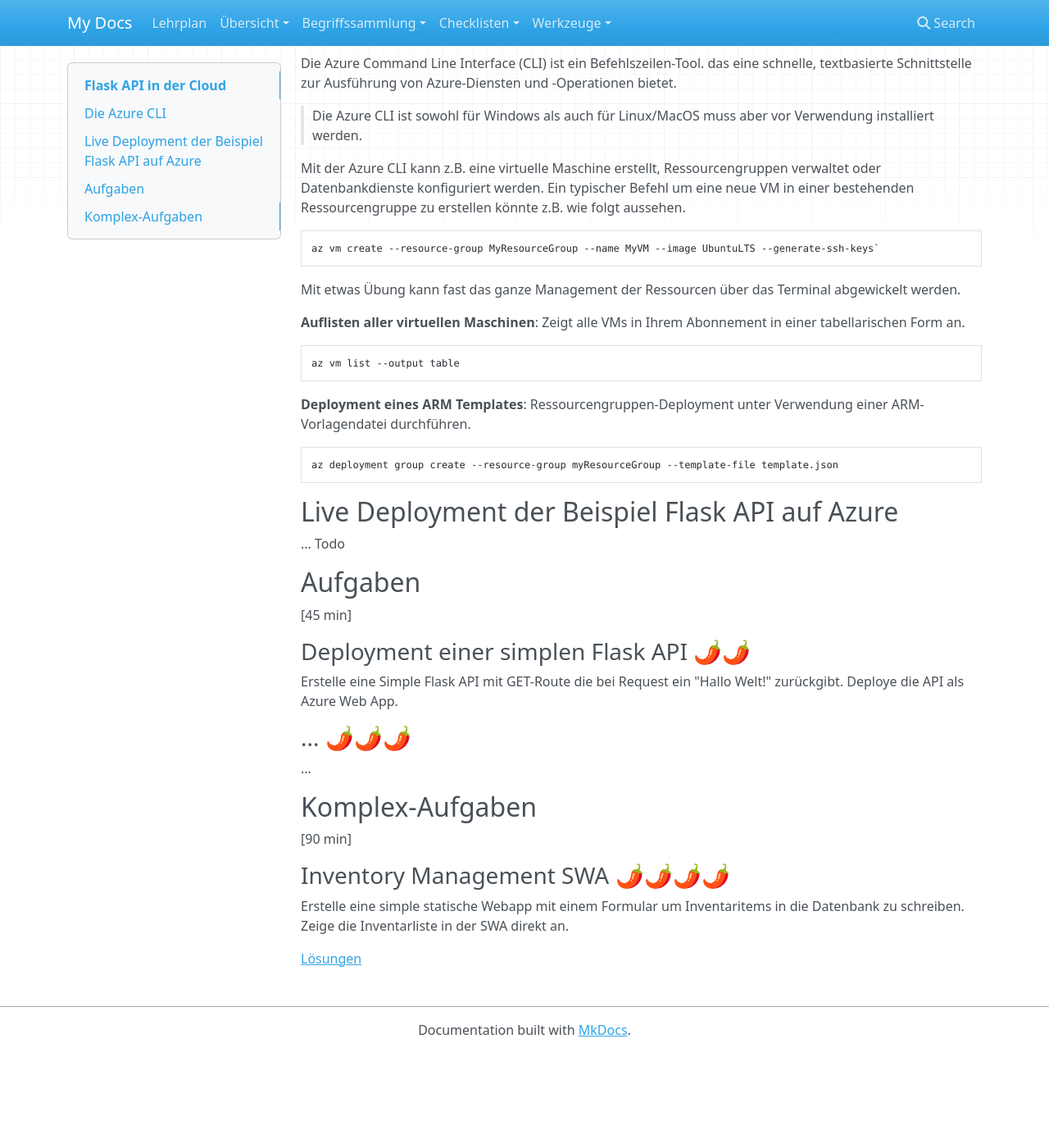
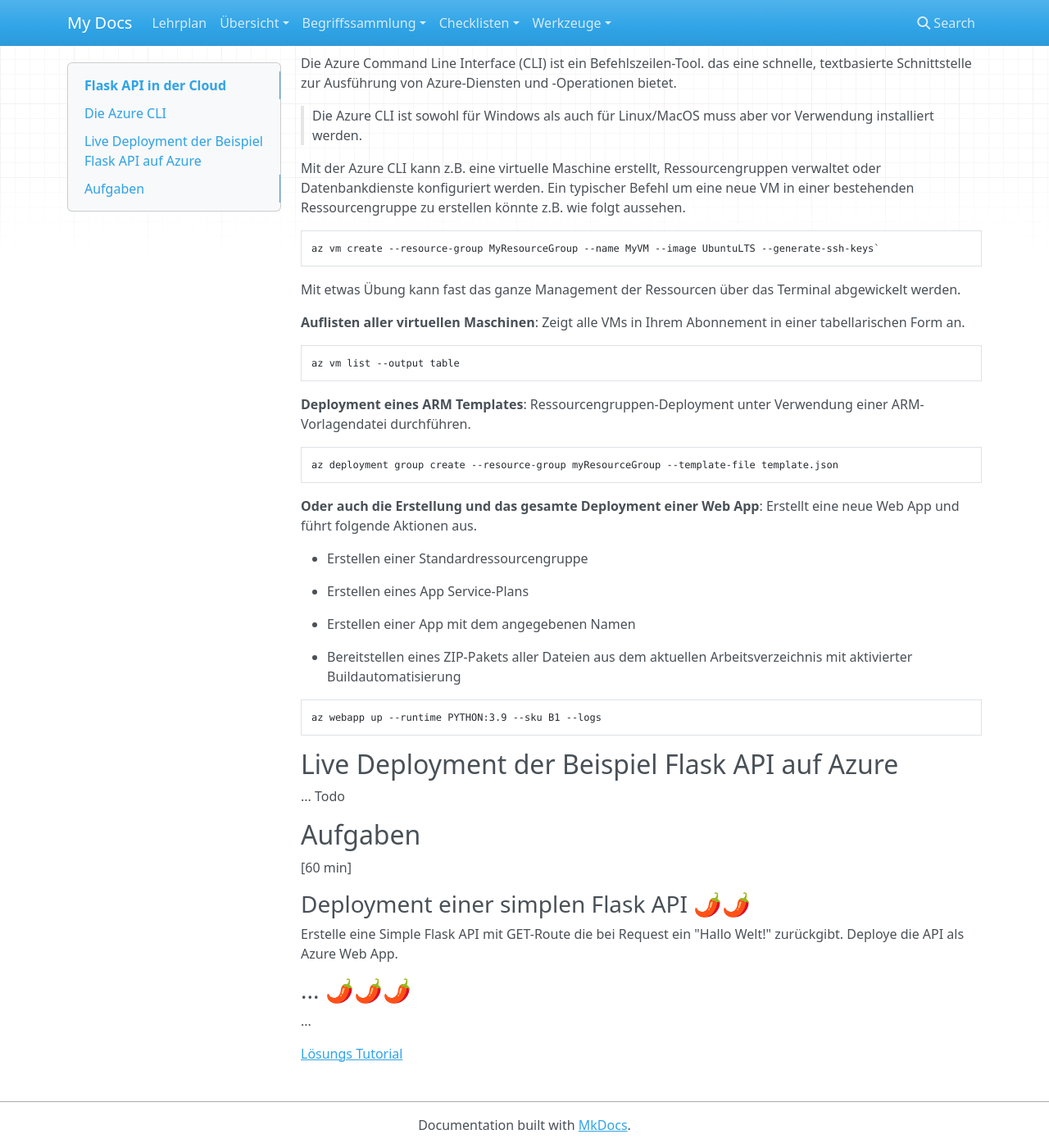
Before and after one commit to kevinsuelzle/Python_Wiki, an MkDocs documentation site: the page built from docs/lehrplan/azure/unterrichte/cloud_backend.md/cloud_backend.md, in a window 1280 px wide and 1400 px high, scrolled down 268 px. Shown: the whole window at 82% size. Built offline with MkDocs 1.6.1, drawn with Linux system fonts in a browser that asks for light colours; nearby versions of some CDN libraries; before the commit the page ends 1552 px from its top, so only the background shows below that.

Commit message:
finalise cloud outline, prepare projects
Signed-off-by: Tim Grossmann <contact.timgrossmann@gmail.com>

````diff
--- a/docs/lehrplan/azure/unterrichte/cloud_backend.md/cloud_backend.md
+++ b/docs/lehrplan/azure/unterrichte/cloud_backend.md/cloud_backend.md
@@ -1,5 +1,5 @@
 # Flask API in der Cloud
-[45 min]
+[60 min]
 
 Eine Flask-API mit Azure Web Apps zu deployen, ermöglicht es, leistungsfähige Webanwendungen und APIs in einer skalierbaren und verwalteten Cloud-Umgebung zu hosten. Flask ist ein leichtgewichtiges und flexibles Mikro-Webframework für Python, ideal für schnelle Entwicklung und einfache Bereitstellung von Webanwendungen.
 
@@ -30,13 +30,26 @@ Ressourcengruppen-Deployment unter Verwendung einer ARM-Vorlagendatei durchführ
 az deployment group create --resource-group myResourceGroup --template-file template.json
 ```
 
+**Oder auch die Erstellung und das gesamte Deployment einer Web App**: Erstellt eine neue Web App und führt folgende Aktionen aus.
+
+- Erstellen einer Standardressourcengruppe
+
+- Erstellen eines App Service-Plans
+
+- Erstellen einer App mit dem angegebenen Namen
+
+- Bereitstellen eines ZIP-Pakets aller Dateien aus dem aktuellen Arbeitsverzeichnis mit aktivierter Buildautomatisierung
+
+```bash
+az webapp up --runtime PYTHON:3.9 --sku B1 --logs
+```
 
 ## Live Deployment der Beispiel Flask API auf Azure
 ... Todo
 
 
 ## Aufgaben
-[45 min]
+[60 min]
 
 ### Deployment einer simplen Flask API 🌶️🌶️
 Erstelle eine Simple Flask API mit GET-Route die bei Request ein "Hallo Welt!" zurückgibt. Deploye die API als Azure Web App.
@@ -45,10 +58,4 @@ Erstelle eine Simple Flask API mit GET-Route die bei Request ein "Hallo Welt!" z
 ...
 
 
-## Komplex-Aufgaben
-[90 min]
-
-### Inventory Management SWA 🌶️🌶️🌶️🌶️
-Erstelle eine simple statische Webapp mit einem Formular um Inventaritems in die Datenbank zu schreiben. Zeige die Inventarliste in der SWA direkt an.
-
-[Lösungen](./solutions.md)
+[Lösungs Tutorial](https://learn.microsoft.com/de-de/azure/app-service/quickstart-python?tabs=flask%2Cwindows%2Cazure-cli%2Cvscode-deploy%2Cdeploy-instructions-azportal%2Cterminal-bash%2Cdeploy-instructions-zip-azcli)
````
Also changed, not shown: docs/lehrplan/azure/kursmaterial/Tag_10_Erweiterte_Konzepte.md (deleted, +0 -32 lines), docs/lehrplan/azure/kursmaterial/Tag_9_Advanced_Cloud copy.md (deleted, +0 -46 lines), docs/lehrplan/azure/unterrichte/blobs_funktionen/blobs_funktionen.md (added, +30 -0 lines), docs/lehrplan/azure/unterrichte/cloud_intro/cloud_intro.md (+14 -0 lines), docs/lehrplan/azure/unterrichte/cloud_monitoring/cloud_monitoring.md (added, +30 -0 lines), docs/lehrplan/azure/unterrichte/cloud_planung/cloud_planung.md (added, +90 -0 lines), docs/lehrplan/azure/unterrichte/cloud_database/solutions.md (deleted).
